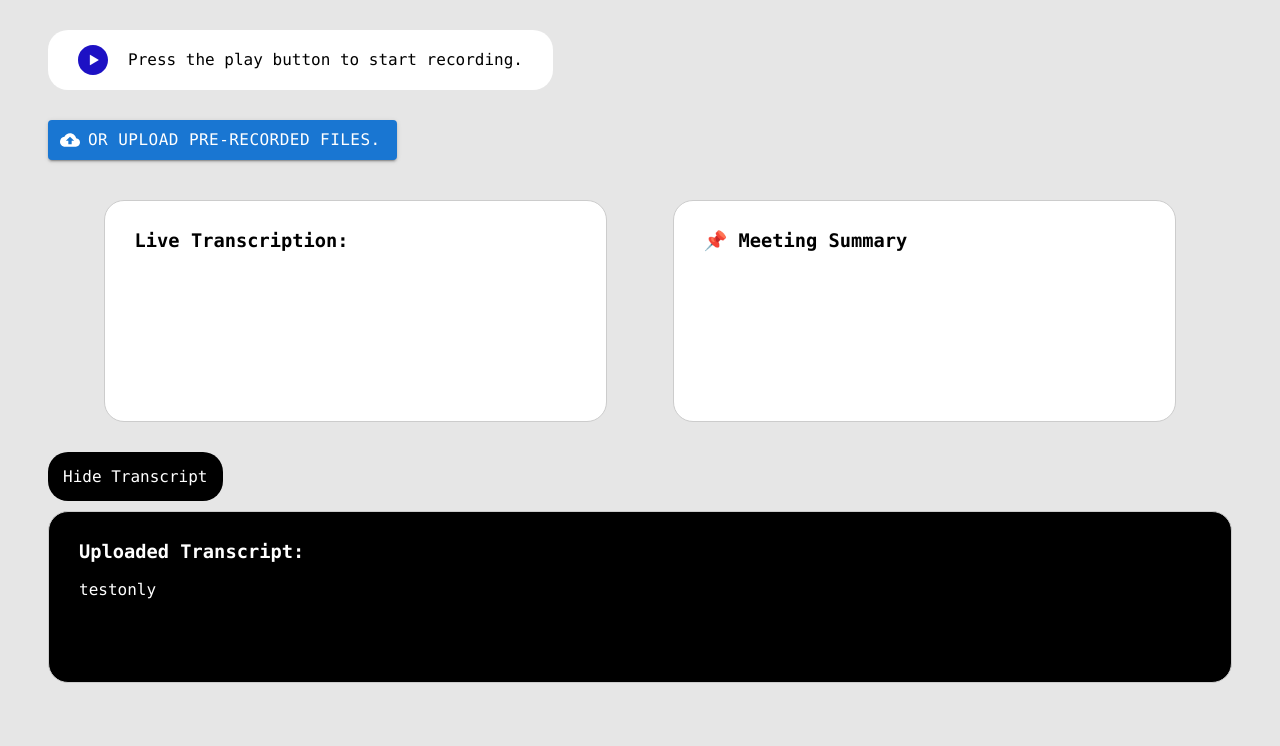
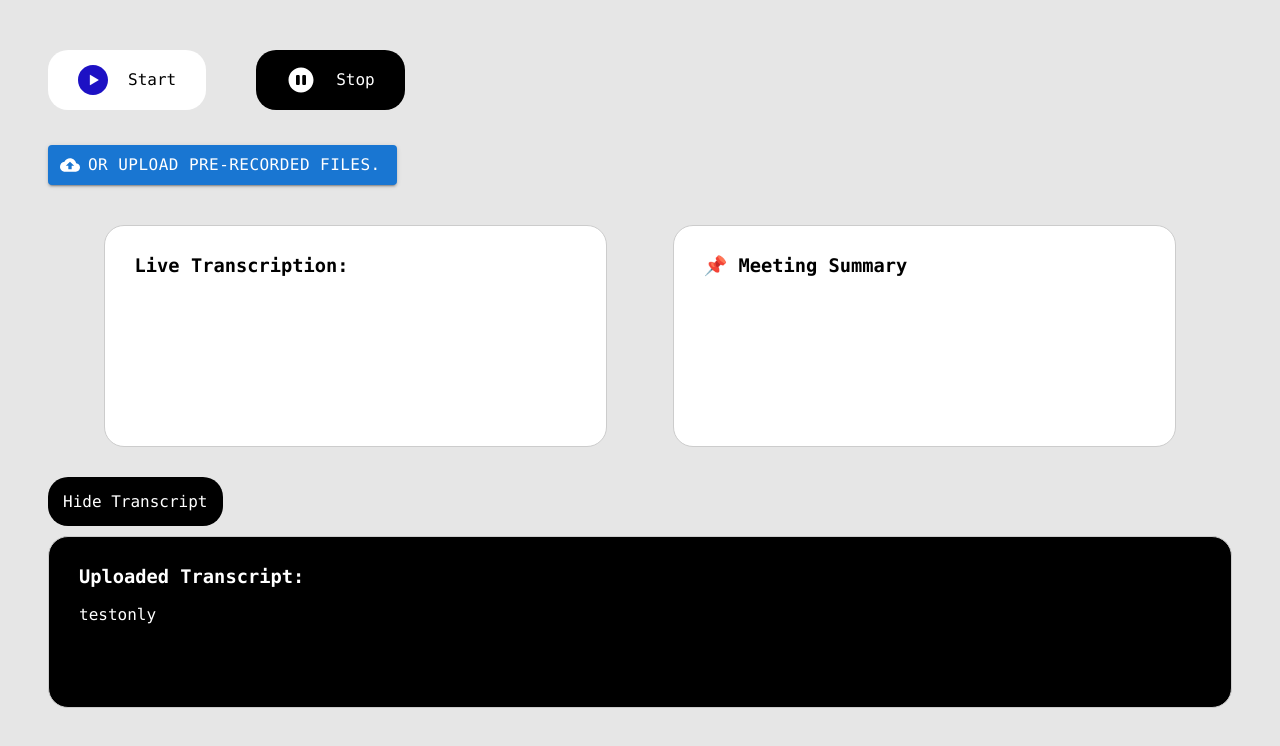
Before and after one commit to M4cr0Chen/McHacks12_repo, a React (Vite) app: page / in a window 1280 px wide. Shown: the top 746 px of the page. Built offline with nearby package versions, Linux system fonts and the light colour scheme.

Commit message:
separate start & stop button

```diff
--- a/src/App.css
+++ b/src/App.css
@@ -1,3 +1,7 @@
+@tailwind base;
+@tailwind components;
+@tailwind utilities;
+
 #root {
   max-width: 1280px;
   margin: 0 auto;
@@ -9,11 +13,13 @@
 
 .button {
   font-family:Consolas,Monaco,Lucida Console,Liberation Mono,DejaVu Sans Mono,Bitstream Vera Sans Mono,Courier New;
+  @apply hover:text-zinc-50
 }
 
 input[type="file"] {
   display: none;
 }
+
 
 input::file-selector-button {
   font-weight: bold;
--- a/src/App.jsx
+++ b/src/App.jsx
@@ -148,10 +148,40 @@ function App() {
         {/* <h1>Real-Time Meeting Transcription & Summary</h1> */}
       </div>
 
-      <div style={{ marginBottom: 10 }}>
-        {isRecording
-          ?
-          <button onClick={handleStopRecordingMultipleFunc} disabled={recording} style={{
+
+
+      <div style={{ marginBottom: 10, display: 'flex' }}>
+
+
+        <button onClick={handleStart} disabled={recording} style={{
+          backgroundColor: 'white',
+          color: 'black',
+          margin: 30,
+          marginBottom: 5,
+          padding: 10,
+          paddingTop: 15,
+          paddingBottom: 15,
+          fontSize: 16,
+          marginLeft: 20,
+          border: 'none',
+          cursor: 'pointer',
+          borderRadius: 20,
+          fontFamily: 'Consolas',
+          textAlign: 'center',
+          display: 'flex',
+        }}>
+          <img src="src/assets/play.svg" alt="play" style={{ width: 30, height: 30, marginLeft: 20, marginBottom: 0 }} />
+
+          <div style={{
+            marginTop: 5,
+            marginLeft: 20,
+            marginRight: 20,
+          }}>
+            Start
+          </div></button>
+
+
+        <button onClick={handleStop} disabled={recording} style={{
           backgroundColor: 'black',
           color: 'white',
           margin: 30,
@@ -175,37 +205,8 @@ function App() {
             marginLeft: 20,
             marginRight: 20,
           }}>
-              Press this again to stop recording.
+            Stop
           </div></button>
-          :
-
-          <button onClick={handleStartRecordingMultipleFunc} disabled={recording} style={{
-            backgroundColor: 'white',
-            color: 'black',
-            margin: 30,
-            marginBottom: 5,
-            padding: 10,
-            paddingTop: 15,
-            paddingBottom: 15,
-            fontSize: 16,
-            marginLeft: 20,
-            border: 'none',
-            cursor: 'pointer',
-            borderRadius: 20,
-            fontFamily: 'Consolas',
-            textAlign: 'center',
-            display: 'flex',
-          }}>
-            <img src="src/assets/play.svg" alt="play" style={{ width: 30, height: 30, marginLeft: 20, marginBottom: 0 }} />
-
-            <div style={{
-              marginTop: 5,
-              marginLeft: 20,
-              marginRight: 20,
-            }}>
-              Press the play button to start recording.
-            </div></button>
-        }
       </div>
 
       {/* <div>
```
Lines whose indentation alone changed are shown as unchanged.
